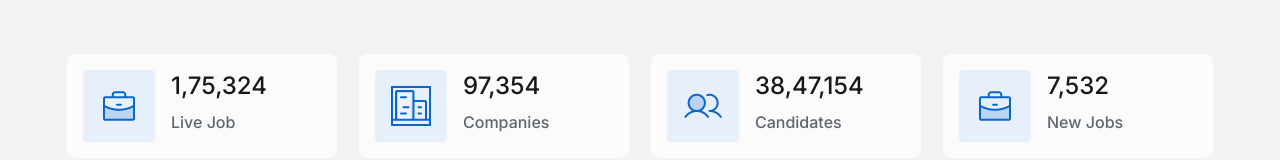
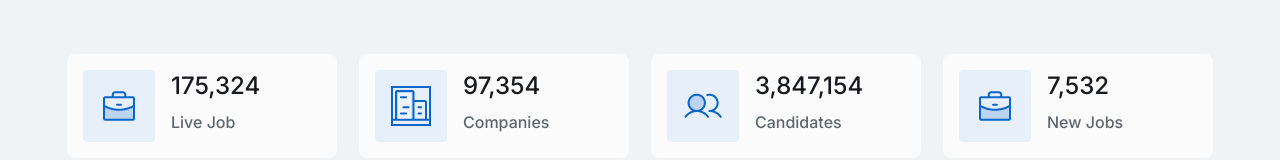
Before and after one commit to nyirurugoomar/jobpilot-app, a Next.js app: page / in a window 1280 px wide. Shown: the part 541-701 px from the top of the page. Built offline with nearby package versions, Linux system fonts and the light colour scheme.

Commit message:
Adding countUp features

```diff
--- a/components/Hero.tsx
+++ b/components/Hero.tsx
@@ -1,9 +1,10 @@
+'use client'
 import React from 'react';
 import Image from 'next/image';
 import { CiSearch } from 'react-icons/ci';
 import { IoLocationOutline } from 'react-icons/io5';
 import { statics } from '@/constants';
-
+import CountUp from 'react-countup';
 
 const Hero = () => {
     return (
@@ -44,16 +45,17 @@ const Hero = () => {
                         alt=''
                         height={382}
                         width={492}
-
                     />
                 </div>
             </div>
             <div className='grid md:flex grid-cols-1 lg:grid-cols-4 justify-evenly items-center md:mx-14 md:space-y-0 space-y-4 '>
                 {statics.map((item, index) => (
-                    <div key={index} className='flex gap-4 bg-[#fbfbfb] hover:bg-white hover:shadow-lg p-4 md:w-[270px] md:mx-auto mx-6  rounded-[8px]'>
+                    <div key={index} className='flex gap-4 bg-[#fbfbfb] hover:bg-white hover:shadow-lg p-4 md:w-[270px] md:mx-auto mx-6 rounded-[8px]'>
                         <Image src={item.icon} alt='' width={72} height={72}/>
                         <div className='grid'>
-                            <h2>{item.number}</h2>
+                            <h2>
+                                <CountUp start={0} end={item.number} duration={2.75} />
+                            </h2>
                             <p>{item.text}</p>
                         </div>
                     </div>
--- a/constants/index.ts
+++ b/constants/index.ts
@@ -1,22 +1,22 @@
 export const statics =[
     {
         "icon":"/icon1.png",
-        "number":"1,75,324",
+        "number":175324,
         "text":"Live Job"
     },
     {
         "icon":"/icon2.png",
-        "number":"97,354",
+        "number":97354,
         "text":"Companies"
     },
     {
         "icon":"/icon3.png",
-        "number":"38,47,154",
+        "number":3847154,
         "text":"Candidates"
     },
     {
         "icon":"/icon1.png",
-        "number":"7,532",
+        "number":7532,
         "text":"New Jobs"
     },
 ]
--- a/package.json
+++ b/package.json
@@ -12,6 +12,7 @@
     "framer-motion": "^11.2.12",
     "next": "14.2.4",
     "react": "^18",
+    "react-countup": "^6.5.3",
     "react-dom": "^18",
     "react-icons": "^5.2.1"
   },
```
Also changed, not shown: 1 other file (tests, documents, lock files or other folders).
